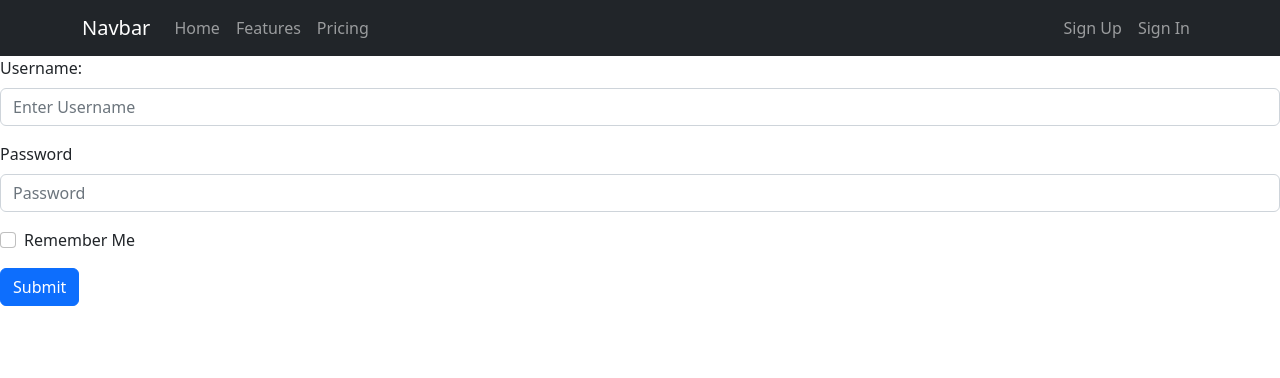
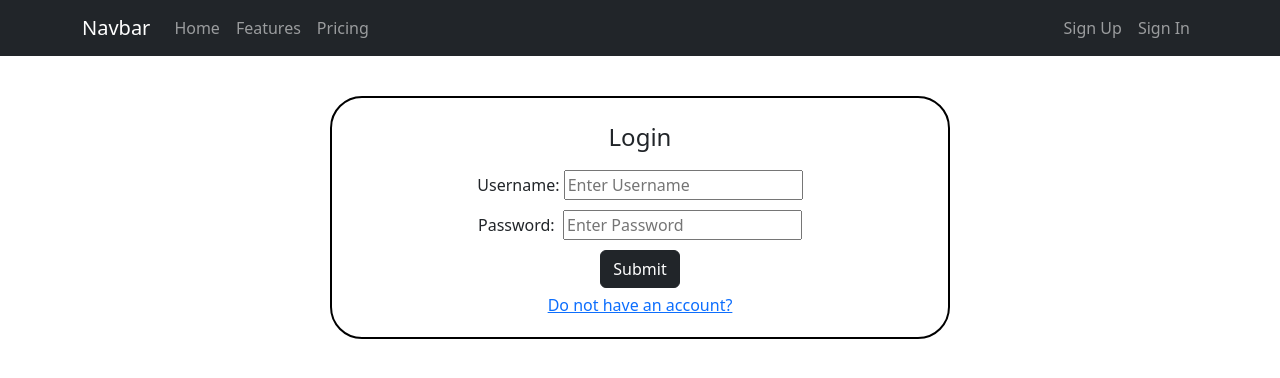
Before and after one commit to Eric-Chien-1/ecommerce-site, a React (Create React App) app in the folder ecommerce-app/: page /SignIn in a window 1280 px wide. Shown: the top 378 px of the page. Built offline with nearby package versions, Linux system fonts and the light colour scheme.

Commit message:
remade the login page with custom css

```diff
--- a/ecommerce-app/src/components/SignIn.js
+++ b/ecommerce-app/src/components/SignIn.js
@@ -1,23 +1,26 @@
-import { Button, Form } from 'react-bootstrap';
+import React from 'react'
+import '../css/SignIn.css'
 const SignIn = () => {
     return (
         <>
-            <Form>
-                <Form.Group className="mb-3">
-                    <Form.Label>Username: </Form.Label>
-                    <Form.Control type="text" placeholder="Enter Username" />
-                </Form.Group>
-                <Form.Group className="mb-3" >
-                    <Form.Label>Password</Form.Label>
-                    <Form.Control type="password" placeholder="Password" />
-                </Form.Group>
-                <Form.Group className="mb-3">
-                    <Form.Check type="checkbox" label="Remember Me" />
-                </Form.Group>
-                <Button variant="primary" type="submit">
-                    Submit
-                </Button>
-            </Form>
+            <div className='form form-container'>
+                < div className='form-body my-form'>
+                    <h1>Login</h1>
+                    <div className='username-input'>
+                        <label className='form_label' for="userName">Username:&nbsp; </label>
+                        <input className='form_input' type='text' placeholder='Enter Username' />
+                    </div>
+                    <div className='password-input'>
+                        <label classNam='form_label' for='password'>Password: &nbsp;</label>
+                        <input className='form_input' type='text' placeholder='Enter Password' />
+                    </div>
+                    <div className='footer-input'>
+                        <button type='submit' class='btn btn-dark'> Submit</button>
+                    </div>
+                    <a href='./SignUp'>Do not have an account?</a>
+                </div>
+            </div >
+
         </>
     );
 }
--- /dev/null
+++ b/ecommerce-app/src/css/SignIn.css
@@ -0,0 +1,10 @@
+.my-form{
+    border: 2px solid black;
+    margin:auto;
+    width:50%;
+    border-radius: 2rem;
+    text-align: center;
+}
+.form-body h1{
+    font-size: 1.5rem;
+}
```
